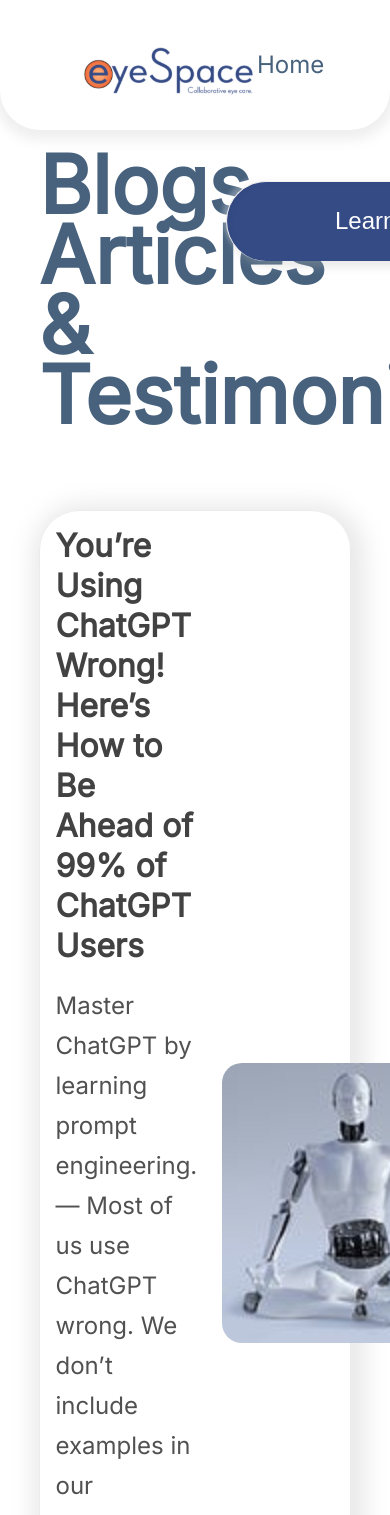
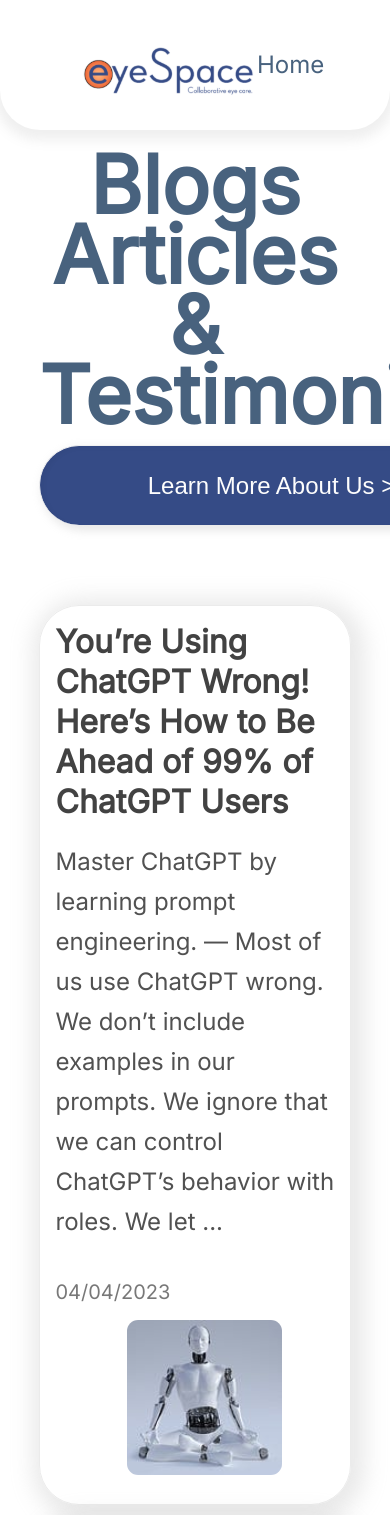
Before and after one commit to eyelabsai/EyeSpace-Website, a React (Create React App) app: page /Blogs in a window 390 px wide. Shown: the top 1515 px of the page. Built offline with nearby package versions, Linux system fonts and the light colour scheme.

Commit message:
adding media query for max 920px

```diff
--- a/src/views/Blogs/BlogCard.css
+++ b/src/views/Blogs/BlogCard.css
@@ -49,3 +49,20 @@
     line-height: 20px;
     color: #787878;
 }
+
+@media only screen and (max-width: 920px) {
+    #article{
+        display: block;
+    }
+
+    #blog-detail{
+        margin-right: 5%;
+    }
+
+    #blog-img{
+        margin-top: -5%;
+        margin-left: 20%;
+        margin-right: auto;
+        width: 50%;
+    }
+}
--- a/src/views/Blogs/BlogCard.js
+++ b/src/views/Blogs/BlogCard.js
@@ -19,7 +19,7 @@ export default class BlogCard extends React.Component {
                     <div id="blog-content">{this.props.content}</div>
                     <div id="blog-date">{this.props.date}</div>
                 </div>
-                  <img className="card-img" src={this.props.image} alt={this.props.title}/>
+                  <img id="blog-img" className="card-img" src={this.props.image} alt={this.props.title}/>
             </div>
         </div>
     );
--- a/src/views/Blogs/Blogs.css
+++ b/src/views/Blogs/Blogs.css
@@ -22,5 +22,24 @@
 
 .blog-aboutus{
     margin-top: 10%;
-    margin-left: 25%;
+    width: 100%;
+    margin-left: 20%;
 }
+
+@media only screen and (max-width: 920px) {
+    #top{
+        display: block;
+        margin-bottom: 80px;
+    }
+
+    #title{
+        width: 100%;
+        text-align: center;
+    }
+
+
+    .blog-aboutus{
+        margin-top: 5%;
+        margin-left: auto;
+    }
+}
```
